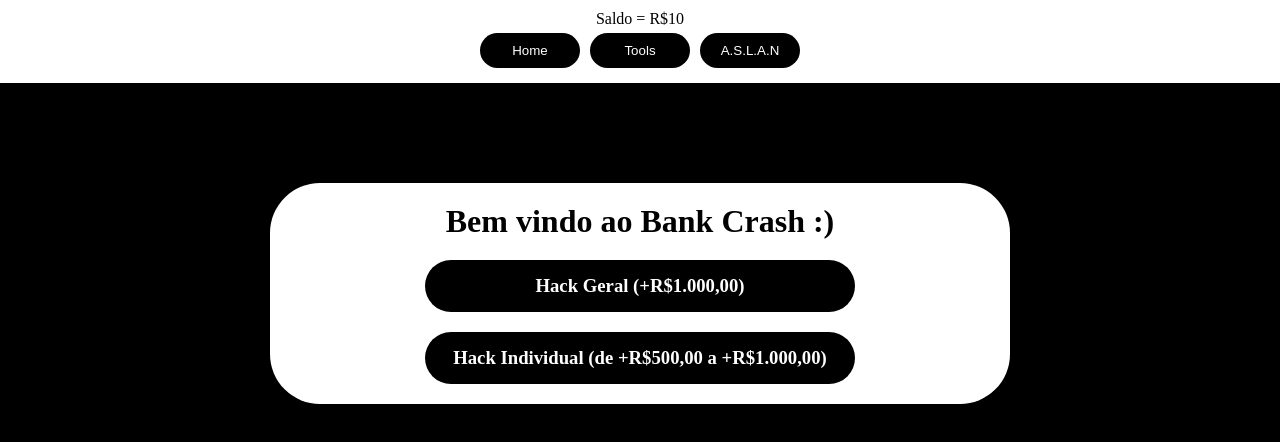
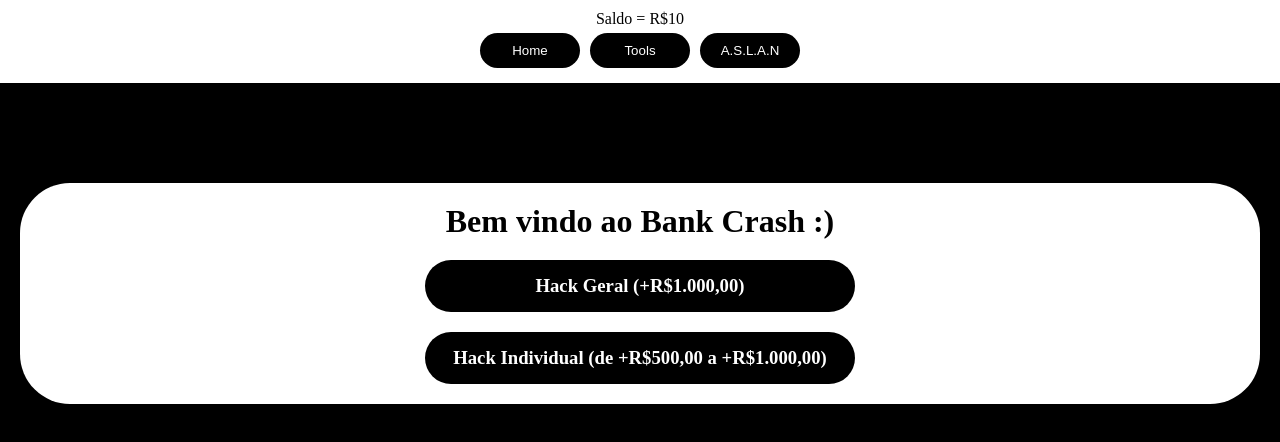
Before and after one commit to yuriwillian/hacker-station, an Angular app: page /bank-crash in a window 1280 px wide. Shown: the top 442 px of the page. Built offline with nearby package versions, Linux system fonts and the light colour scheme.

Commit message:
hacker-station

```diff
--- a/src/app/components/bank-crash/bank-crash.component.scss
+++ b/src/app/components/bank-crash/bank-crash.component.scss
@@ -1,6 +1,6 @@
 .bankCrash {
-    width: 700px;
-    margin: auto;
+    width: auto;
+    margin: 20px;
     margin-top: 100px;
     background-color: white;
     text-align: center;
```
